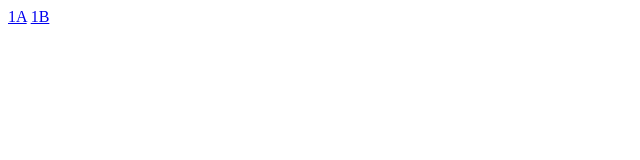
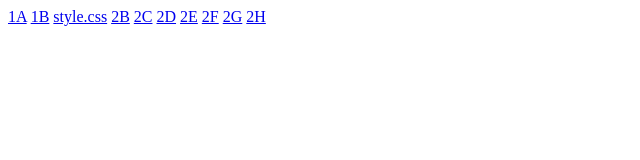
Before and after one commit to drewberglan-lang/drew, a plain HTML site: page index.html in a window 1280 px wide. Shown: the whole page, without its empty margins (0-640 px from the left). Drawn offline with Linux system fonts and the light colour scheme.

Commit message:
Add files via upload

```diff
--- a/index.html
+++ b/index.html
@@ -6,5 +6,13 @@
 <body>
 <a href="1a.html">1A</a>
 <a href="1b.html">1B</a>
+<a href="style.css">style.css</a>
+<a href="2b.html">2B</a>
+<a href="2c.html">2C</a>
+<a href="2d.html">2D</a>
+<a href="2e.html">2E</a>
+<a href="2f.html">2F</a>
+<a href="2g.html">2G</a>
+<a href="2h.html">2H</a>
 </body>
 </html>
```
